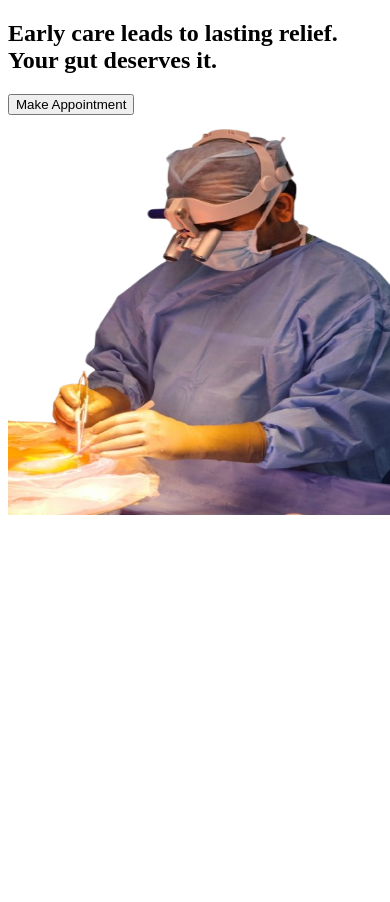
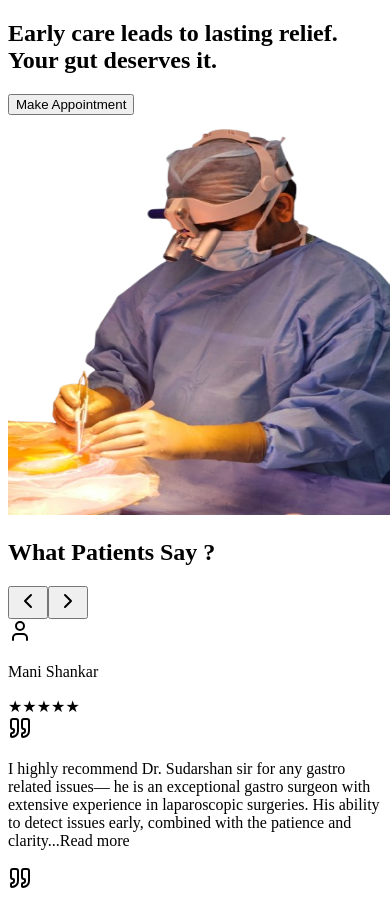
Before and after one commit to omkarharade/dr-sudarshan-chaugale-portfolio, a Next.js app: page / in a window 390 px wide. Before the commit the page ends 844 px from the top, so only its background shows below. Built offline with nearby package versions, Linux system fonts and the light colour scheme.

Commit message:
added testimonials section with mobile responsive

```diff
--- /dev/null
+++ b/src/app/components/testimonials.js
@@ -0,0 +1,121 @@
+"use client";
+
+import { useState } from "react";
+import testimonials from "@/app/testimonials.json";
+import { ChevronLeft, ChevronRight, User, Quote, X } from "lucide-react";
+
+export default function Testimonials() {
+	const [index, setIndex] = useState(0);
+	const [showModal, setShowModal] = useState(false);
+    const len = testimonials.length;
+	const next = () => setIndex((prev) => (prev + 1) % len);
+	const prev = () => setIndex((prev) => (len + prev - 1 ) % len);
+    const { name, rating, message } = testimonials[index];
+
+    console.log("index value is  = ", index);
+
+	// Trim message (e.g. 35 words max)
+	const trimMessage = (text, maxWords = 35) => {
+		const words = text.split(" ");
+		return words.length > maxWords
+			? words.slice(0, maxWords).join(" ") + "..."
+			: text;
+	};
+
+	return (
+		<section
+			id="testimonials"
+			className="max-w-6xl mx-auto py-10 px-4 sm:px-6 md:px-12 lg:px-20 bg-white border-t border-gray-200"
+		>
+			<h2 className="text-2xl font-semibold text-gray-800 mb-6 text-center md:text-left">
+				What Patients Say ?
+			</h2>
+
+			<div className="relative border border-sky-200 rounded-lg p-4 sm:p-6 bg-white shadow-md w-full max-w-3xl mx-auto">
+				{/* Arrows */}
+				<button
+					onClick={prev}
+					className="absolute left-1 top-1/2 transform -translate-y-1/2 text-sky-500 hover:text-sky-700"
+				>
+					<ChevronLeft size={24} />
+				</button>
+
+				<button
+					onClick={next}
+					className="absolute right-1 top-1/2 transform -translate-y-1/2 text-sky-500 hover:text-sky-700"
+				>
+					<ChevronRight size={24} />
+				</button>
+
+				{/* Content */}
+				<div className="flex flex-col items-center text-center px-2 sm:px-4">
+					{/* Avatar */}
+					<div className="w-14 h-14 sm:w-16 sm:h-16 rounded-full bg-sky-600 flex items-center justify-center mb-3">
+						<User className="text-sky-100 w-6 h-6" />
+					</div>
+
+					{/* Name */}
+					<p className="font-medium text-gray-800 text-sm sm:text-base">{name}</p>
+
+					{/* Rating */}
+					<div className="flex items-center mt-1 mb-4 text-sm">
+						{[...Array(5)].map((_, i) => (
+							<span key={i} className={i < rating ? "text-orange-400" : "text-gray-300"}>
+								★
+							</span>
+						))}
+					</div>
+
+					{/* Testimonial Box */}
+					<div className="bg-sky-100 px-4 py-4 rounded-md text-gray-800 relative w-full">
+						<Quote className="absolute left-2 top-2 text-sky-600 w-4 h-4 sm:w-5 sm:h-5 rotate-180" />
+						<p className="text-start text-sm whitespace-pre-line px-4">
+							{trimMessage(message)}
+							{message.split(" ").length > 35 && (
+								<span
+									onClick={() => setShowModal(true)}
+									className="text-sky-600 underline cursor-pointer ml-1"
+								>
+									Read more
+								</span>
+							)}
+						</p>
+						<Quote className="absolute right-2 bottom-2 text-sky-600 w-4 h-4 sm:w-5 sm:h-5 rotate-0" />
+					</div>
+				</div>
+			</div>
+
+			{/* Modal */}
+			{showModal && (
+				<div className="fixed inset-0 bg-black bg-opacity-50 z-50 flex items-center justify-center px-4">
+					<div className="bg-white rounded-lg w-full max-w-md max-h-[90vh] overflow-y-auto p-6 relative shadow-lg">
+
+						<div className="flex flex-col items-center text-center">
+							<div className="w-16 h-16 rounded-full bg-sky-100 flex items-center justify-center mb-2">
+								<User className="text-sky-600" />
+							</div>
+							<p className="font-medium text-gray-800">{name}</p>
+							<div className="flex items-center mt-1 mb-4">
+								{[...Array(5)].map((_, i) => (
+									<span
+										key={i}
+										className={i < rating ? "text-orange-400" : "text-gray-300"}
+									>
+										★
+									</span>
+								))}
+							</div>
+							<p className="text-start text-sm text-gray-700 whitespace-pre-line">{message}</p>
+							<button
+								onClick={() => setShowModal(false)}
+								className="mt-6 bg-sky-600 text-white px-4 py-2 rounded hover:bg-sky-700"
+							>
+								Close
+							</button>
+						</div>
+					</div>
+				</div>
+			)}
+		</section>
+	);
+}
--- a/src/app/page.js
+++ b/src/app/page.js
@@ -1,4 +1,5 @@
 import Image from "next/image";
+import Testimonials from "./components/testimonials";
 const surgeonNoBg =  "/images/surgeon.png"; // Replace with correct path
 
 export default function Home() {
@@ -12,7 +13,7 @@ export default function Home() {
         <h1 className="text-3xl md:text-4xl font-bold text-slate-200 mb-10">
           Early care leads to lasting relief. <br /> Your gut deserves it.
         </h1>
-        <button className="bg-sky-600 hover:bg-slate-300 hover:text-black border-2 border-sky-600 font-semibold text-slate-100 py-1 px-3 rounded cursor-pointer">
+        <button className="bg-sky-600 hover:bg-slate-300 hover:text-black border-2 border-sky-600 font-semibold text-slate-100 py-1 px-3 md:py-3 md:px-5 2xl:px-6 2xl:py-4 2xl:text-xl rounded cursor-pointer">
           Make Appointment
         </button>
       </div>
@@ -30,6 +31,12 @@ export default function Home() {
       </div>
       </div>
     </section>
+
+
+    {/* testimonials section  */}
+
+    <Testimonials/>
+
     </div>
   );
 }
--- /dev/null
+++ b/src/app/testimonials.json
@@ -0,0 +1,27 @@
+[
+	{
+       "name" : "Mani Shankar",
+       "rating" : 5,
+       "message" : "I highly recommend Dr. Sudarshan sir for any gastro related issues— he is an exceptional gastro surgeon with extensive experience in laparoscopic surgeries. His ability to detect issues early, combined with the patience and clarity with which he explains every detail to his patients, his friendly nature truly sets him apart. He gives more than 100% efforts — dedicating long hours in the operating room to ensure every surgery is a success. His commitment, confidence and tireless effort truly reflect his passion for patient care. We came all the way from Bangalore to get treatment from sir which is the best decision we have taken."
+    },
+	{
+		"name": "Snehal Goundadkar",
+		"rating": 5,
+		"message": "I can't thank you enough for the special, excellent care you have provided and for the unique gift you are to your patients. A good doctor knows how to make a patient feel as though they are being cared for, that their concerns are valid, and that they are being heard.A best doctor I have ever met in this world. So friendly as the patient should forget his pain. He was the right person to whom we met and got cured from the critical surgery. Thanku sir I know just thanku is not enough because you are beyond that.\nThanku Sir\nRegardd🙏🙏🙏\nGood👍 luck for you future.\nBlessings from my mother- in-law."
+	},
+    {
+        "name" : "Sandeep Vitekari",
+        "rating" : 5,
+        "message" : "Hello readers! \nVery recently, I have gone through a umbilical hernia (Abdomen related issue) surgery with Dr. Sudarshan Chaugale. And I felt like sharing my experience with you all of him as a doctor/surgeon and his medical treatment to me as a patient.\nWhen I met him first, I found him listening to my medical problem carefully examining it personally and explaining me the issue in detail and how it can be treated medically by clearing all my medical and personal doubts politely and peacefully.\nHe is a gastroenterologist and along with regular cut surgeries he also does various latest laparoscopic and modern laser abdomen related surgeries too.\nIn my case it was a regular cut surgery. He explained to me the benefits of why I should go for regular style surgery to resolve my problem. It was a great help for me to decide the surgery method and I went ahead with whatever Dr. Sudarshan advised. In post oprative follow up treatment too he was very caring with me which I was happy about and it gave me peace of mind too.\nFriends! What more a patient can expect from his/her doctor now a days?? What ever abdomen related issue one has, I suggest, do meet Dr. Chaugale once and they say na! ' Well begin is half done' and you will feel the same with him for sure.\nI wish Dr. Sudarshan good luck and great success in his field of 'operating'!\n\nWarm regards,\nSandeep Vitekari\nCreative Director-Advt."
+    },
+    {
+        "name" : "Manjunath Talekar",
+        "rating" : 5,
+        "message" : "One of the best doctor, i have ever seen, My wife was suffering from severe stomach ache, Doctor Sudarshan sir first listened to us very calmly, very polite with the patients, he cured the problem in 2 days with proper treatment. With doctor sudarshan sir, i would like to appreciate Dr. Ishaan sir. Very caring very positive approach.."
+    },
+    {
+        "name" : "Ramappa Metri",
+        "rating":5,
+        "message" : "Sir, greetings sir \nSir, you have solved my gastric problems with love, confidence and courage. And with personal care you solved my doubts and performed gastric hiatal hernia surgery for me...saved my life...revived me.\nI can't forget even those who have my life for them.. Sir. Heartfelt greetings to you on behalf of me and my family sir💐💐🙏🙏💐💐."
+    }
+]
```
Also changed, not shown: src/app/components/Navbar.js (+8 -6 lines).
